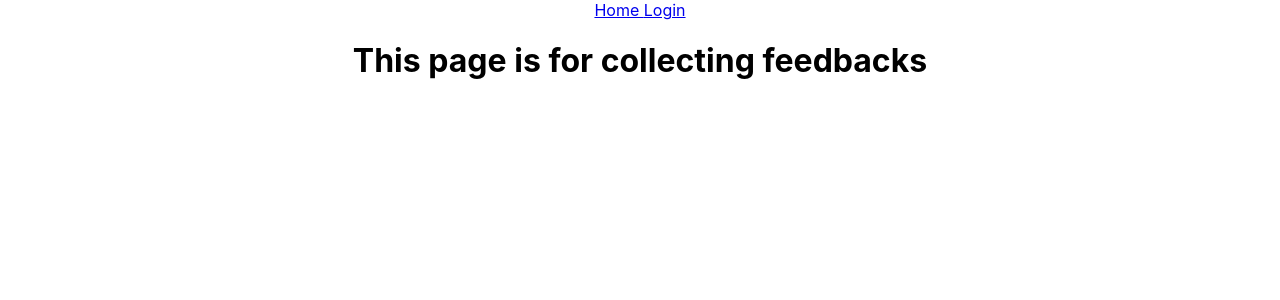
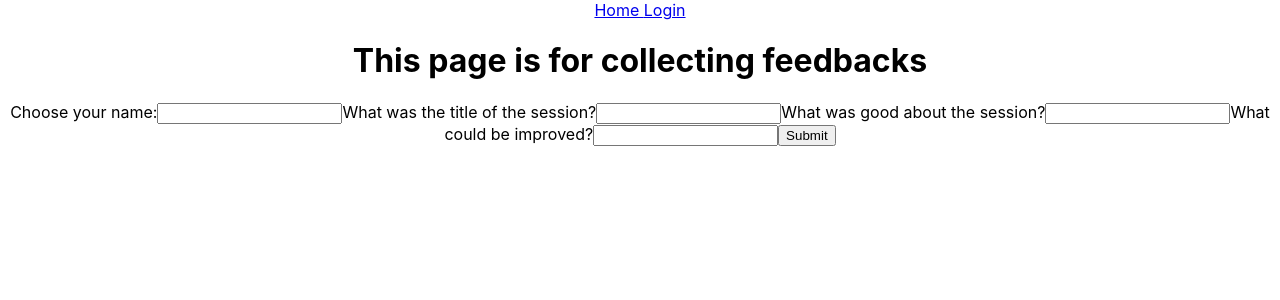
Before and after one commit to lootster/first-backend-project, a React (Create React App) app in the folder client/: page / in a window 1280 px wide. Shown: the top 300 px of the page. Built offline with nearby package versions, Linux system fonts and the light colour scheme.

Commit message:
create form with various input fields

```diff
--- /dev/null
+++ b/client/src/Form.js
@@ -0,0 +1,72 @@
+import React, { Component } from "react";
+
+class Form extends Component {
+  constructor(props) {
+    super(props);
+    this.state = {
+      userName: "",
+      session: "",
+      feedbackPositive: "",
+      feedbackNegative: "",
+    };
+
+    this.handleChange = this.handleChange.bind(this);
+    this.handleSubmit = this.handleSubmit.bind(this);
+  }
+
+  handleChange(event) {
+    this.setState({ [event.target.name]: event.target.value });
+  }
+
+  handleSubmit(event) {
+    alert("A feedback was submitted by " + this.state.userName);
+    event.preventDefault();
+
+  }
+
+  render() {
+    return (
+      <form onSubmit={this.handleSubmit}>
+        <label>
+          Choose your name:
+          <input
+            type="text"
+            name="userName"
+            value={this.state.userName}
+            onChange={this.handleChange}
+          />
+        </label>
+        <label>
+          What was the title of the session?
+          <input
+            type="text"
+            name="session"
+            value={this.state.session}
+            onChange={this.handleChange}
+          />
+        </label>
+        <label>
+          What was good about the session?
+          <input
+            type="text"
+            name="feedbackPositive"
+            value={this.state.feedbackPositive}
+            onChange={this.handleChange}
+          />
+        </label>
+        <label>
+          What could be improved?
+          <input
+            type="text"
+            name="feedbackNegative"
+            value={this.state.feedbackNegative}
+            onChange={this.handleChange}
+          />
+        </label>
+        <input type="submit" value="Submit" />
+      </form>
+    );
+  }
+}
+
+export default Form;
--- a/client/src/Home.js
+++ b/client/src/Home.js
@@ -1,9 +1,11 @@
 import React from "react";
+import Form from "./Form";
 
 const Home = () => {
   return (
     <div>
       <h1>This page is for collecting feedbacks</h1>
+      <Form />
     </div>
   );
 };
```
